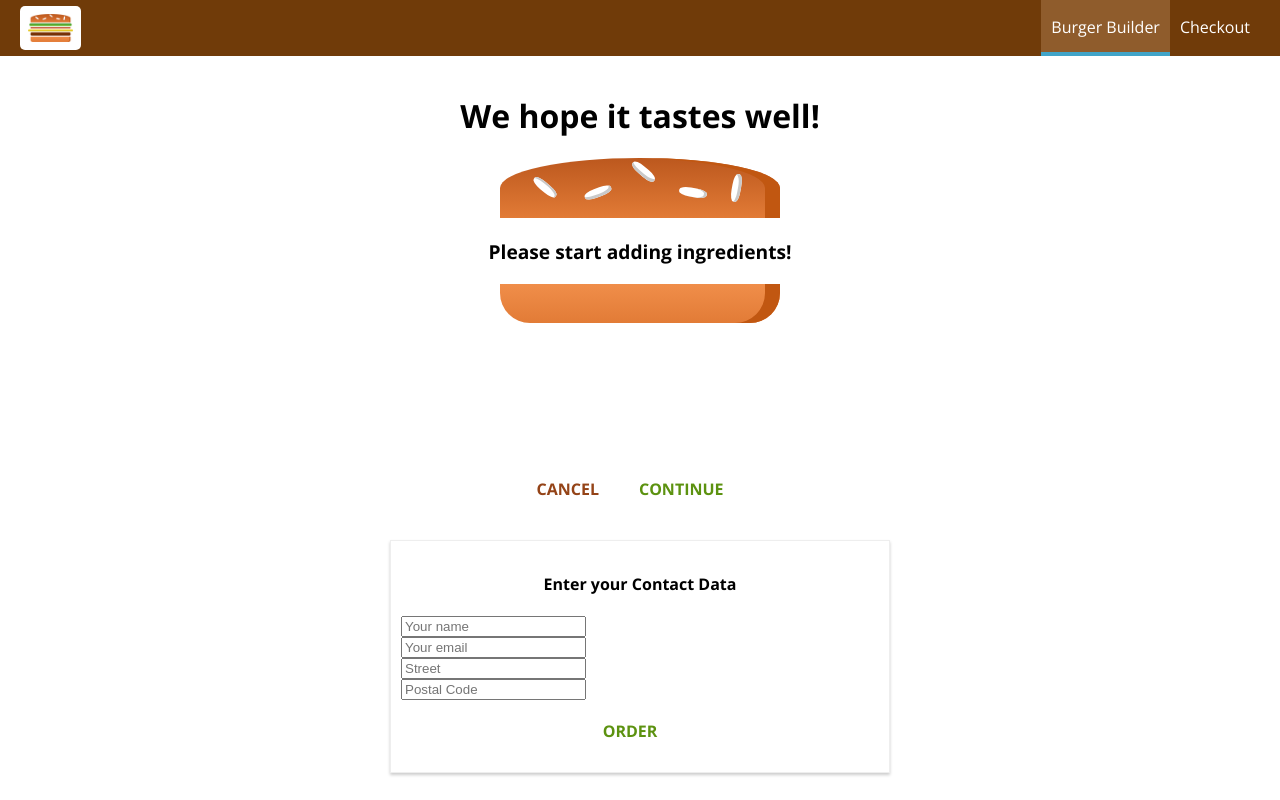
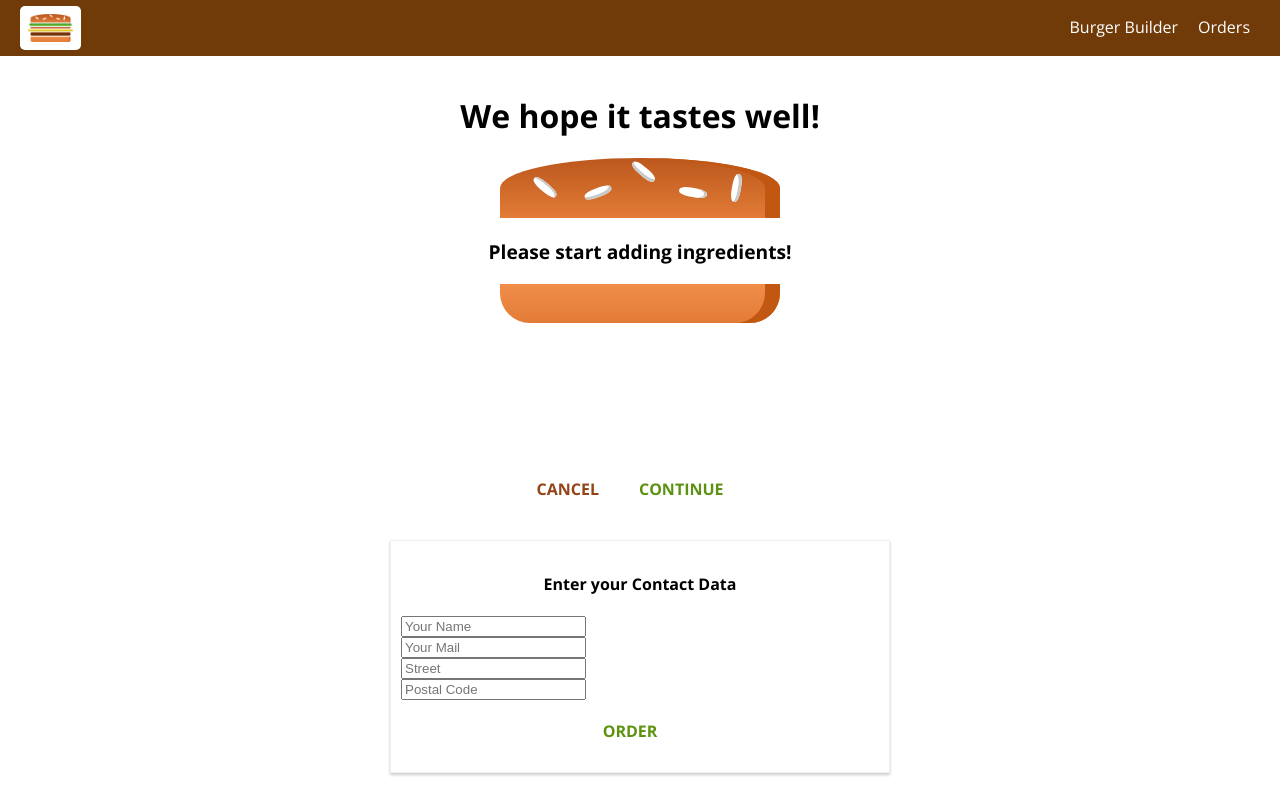
Before and after one commit to Achiraisuru/React-Burger, a React app: page /checkout in a window 1280 px wide. Both pictures are taken after a click on the button "CONTINUE". Built offline with nearby package versions, Linux system fonts and the light colour scheme.

Commit message:
burger routes created

```diff
--- a/src/App.js
+++ b/src/App.js
@@ -1,18 +1,19 @@
-import {Route,Switch} from 'react-router-dom';
 import React, { Component } from 'react';
+import { Route, Switch } from 'react-router-dom';
 import Layout from './hoc/Layout/Layout';
-import BurgerBuilder from './containers/BurgerBuilderfolder/BurgerBuilder';
+import BurgerBuilder from './containers/BurgerBuilder/BurgerBuilder';
 import Checkout from './containers/Checkout/Checkout';
-
+import Orders from './containers/Orders/Orders';
 
 class App extends Component {
-  render() {
+  render () {
     return (
       <div>
         <Layout>
           <Switch>
-          <Route path="/checkout" component={Checkout} />
-          <Route path="/" exact component={BurgerBuilder}/>
+            <Route path="/checkout" component={Checkout} />
+            <Route path="/orders" component={Orders} />
+            <Route path="/" exact component={BurgerBuilder} />
           </Switch>
         </Layout>
       </div>
--- a/src/components/Navigation/NavigationItems/NavigationItem/NavigationItem.js
+++ b/src/components/Navigation/NavigationItems/NavigationItem/NavigationItem.js
@@ -1,14 +1,13 @@
 import React from 'react';
+import {NavLink} from 'react-router-dom';
 import classes from './NavigationItem.css';
 
 
 const navigationItem = (props) => (
     <li className={classes.NavigationItem}>
-        <a
-        href={props.link}
-        className={props.active ? classes.active : null}>
+        <NavLink to={props.link} exact={props.exact} activeClassName={classes.active}>
             {props.children}
-        </a>
+        </NavLink>
         </li>
 );
 
--- a/src/components/Navigation/NavigationItems/NavigationItems.js
+++ b/src/components/Navigation/NavigationItems/NavigationItems.js
@@ -4,8 +4,8 @@
 
 const navigationItems = (props) =>(
     <ul className={classes.NavigationItems}>
-        <NavigationItem link="/" active={true}>Burger Builder</NavigationItem>
-        <NavigationItem link="/">Checkout</NavigationItem>
+        <NavigationItem link="/" exact>Burger Builder</NavigationItem>
+        <NavigationItem link="/orders">Orders</NavigationItem>
     </ul>
 );
 
--- /dev/null
+++ b/src/components/Order/Order.css
@@ -0,0 +1,8 @@
+.Order{
+    width:80%;
+    border:1px solid #eee;
+    box-shadow: 0 2px 3px #ccc;
+    padding:10px ;
+    margin:10px auto;
+    box-sizing: border-box;
+}
--- /dev/null
+++ b/src/components/Order/Order.js
@@ -0,0 +1,37 @@
+import React from 'react';
+
+import classes from './Order.css';
+
+const order = ( props ) => {
+    const ingredients = [];
+
+    for ( let ingredientName in props.ingredients ) {
+        ingredients.push(
+            {
+                name: ingredientName,
+                amount: props.ingredients[ingredientName]
+            }
+        );
+    }
+
+    const ingredientOutput = ingredients.map(ig => {
+        return <span
+            style={{
+                textTransform: 'capitalize',
+                display: 'inline-block',
+                margin: '0 8px',
+                border: '1px solid #ccc',
+                padding: '5px'
+                }}
+            key={ig.name}>{ig.name} ({ig.amount})</span>;
+    });
+
+    return (
+        <div className={classes.Order}>
+            <p>Ingredients: {ingredientOutput}</p>
+            <p>Price: <strong>USD {Number.parseFloat( props.price ).toFixed( 2 )}</strong></p>
+        </div>
+    );
+};
+
+export default order;
--- a/src/containers/BurgerBuilderfolder/BurgerBuilder.js
+++ b/src/containers/BurgerBuilder/BurgerBuilder.js
@@ -104,33 +104,11 @@
     }
 
     purchaseContinueHandler = () =>{
-        // alert('You continue!');
-// this.setState({loading:true});
-//         const order ={
-//             ingredients:this.state.ingredients,
-//             price:this.state.totalPrice,
-//             customer:{
-//                 name:'isuru bandara',
-//                 address:{
-//                     street:'no-125',
-//                     zipcode:'41351',
-//                     country:'germany'
-//                 },
-//                 email:'test@test.com'
-//             },
-//             deliveryMethod:'fastest'
-//         }
-//         axios.post('/orders.json',order)
-//         .then(response => {
-//             this.setState({loading:false,purchasing:false});
-//         })
-//         .catch(err =>{
-//             this.setState({loading:false,purchasing:false});
-//         });
 const queryParams = [];
 for(let i in this.state.ingredients){
     queryParams.push(encodeURIComponent(i) + '=' + encodeURIComponent(this.state.ingredients[i]))
 }
+queryParams.push('price=' + this.state.totalPrice);
 const queryString = queryParams.join('&');
 this.props.history.push({
     pathname:'/checkout',
--- a/src/containers/Checkout/Checkout.js
+++ b/src/containers/Checkout/Checkout.js
@@ -4,22 +4,24 @@
 import ContactData from './ContactData/ContactData';
 class Checkout extends Component{
 state={
-    ingredients:{
-        salad:1,
-        meat:1,
-        cheese:1,
-        bacon:1
-    }
+    ingredients:null,
+    price:0
 }
 
-componentDidMount(){
+componentWillMount(){
     const query = new URLSearchParams(this.props.location.search);
     const ingredients = {};
+    let price =0;
     for (let param of query.entries()){
         //['salad],'1']
-        ingredients[param[0]] =+param[1]
+        if(param[0] === 'price'){
+            price = param[1];
+        }else{
+            ingredients[param[0]] =+param[1];
+        }
+
     }
-    this.setState({ingredients:ingredients});
+    this.setState({ingredients:ingredients,totalPrice:price});
 }
 checkoutCancelledHandler = () => {
     this.props.history.goBack();
@@ -35,7 +37,8 @@
                 <CheckoutSummary ingredients={this.state.ingredients}
                 checkoutCancelled={this.checkoutCancelledHandler}
                 checkoutContinued={this.checkoutContinuedHandler}/>
-            <Route path={this.props.match.path + '/contact-data'} component={ContactData}/>
+            <Route path={this.props.match.path + '/contact-data'}
+             render={(props) => (<ContactData ingredients={this.state.ingredients} price={this.state.totalPrice} {...props}/>)}/>
             </div>
         );
     }
--- a/src/containers/Checkout/ContactData/ContactData.js
+++ b/src/containers/Checkout/ContactData/ContactData.js
@@ -1,35 +1,68 @@
-import React,{Component} from 'react';
+import React, { Component } from 'react';
+
 import Button from '../../../components/UI/Button/Button';
+import Spinner from '../../../components/UI/Spinner/Spinner';
 import classes from './ContactData.css';
+import axios from '../../../axios-orders';
 
 class ContactData extends Component {
-    state={
-        name:'',
-        email:'',
-        address:{
-            street:'',
-            postalCode:''
-        }
+    state = {
+        name: '',
+        email: '',
+        address: {
+            street: '',
+            postalCode: ''
+        },
+        loading: false
     }
 
+    orderHandler = ( event ) => {
+        event.preventDefault();
+        this.setState( { loading: true } );
+        const order = {
+            ingredients: this.props.ingredients,
+            price: this.props.price,
+            customer: {
+                name: 'Max Schwarzmüller',
+                address: {
+                    street: 'Teststreet 1',
+                    zipCode: '41351',
+                    country: 'Germany'
+                },
+                email: 'test@test.com'
+            },
+            deliveryMethod: 'fastest'
+        }
+        axios.post( '/orders.json', order )
+            .then( response => {
+                this.setState( { loading: false } );
+                this.props.history.push('/');
+            } )
+            .catch( error => {
+                this.setState( { loading: false } );
+            } );
+    }
 
-render(){
-    return(
-        <div className={classes.ContactData}>
-            <h4>Enter your Contact Data</h4>
+    render () {
+        let form = (
             <form>
-                <input className={classes.inputs} type="text" name="name" placeholder="Your name"/>
-                <input className={classes.inputs} type="email" name="email" placeholder="Your email"/>
-                <input className={classes.inputs} type="text" name="street" placeholder="Street"/>
-                <input className={classes.inputs} type="text" name="postal" placeholder="Postal Code"/>
-                <Button btnType="Success">ORDER</Button>
+                <input className={classes.inputs} type="text" name="name" placeholder="Your Name" />
+                <input className={classes.inputs} type="email" name="email" placeholder="Your Mail" />
+                <input className={classes.inputs} type="text" name="street" placeholder="Street" />
+                <input className={classes.inputs} type="text" name="postal" placeholder="Postal Code" />
+                <Button btnType="Success" clicked={this.orderHandler}>ORDER</Button>
             </form>
-        </div>
-    );
+        );
+        if ( this.state.loading ) {
+            form = <Spinner />;
+        }
+        return (
+            <div className={classes.ContactData}>
+                <h4>Enter your Contact Data</h4>
+                {form}
+            </div>
+        );
+    }
 }
 
-
-}
-
-
 export default ContactData;
--- /dev/null
+++ b/src/containers/Orders/Orders.js
@@ -0,0 +1,44 @@
+import React, { Component } from 'react';
+
+import Order from '../../components/Order/Order';
+import axios from '../../axios-orders';
+import withErrorHandler from '../../hoc/withErrorHandler/withErrorHandler';
+
+class Orders extends Component {
+    state = {
+        orders: [],
+        loading: true
+    }
+
+    componentDidMount() {
+        axios.get('/orders.json')
+            .then(res => {
+                const fetchedOrders = [];
+                for (let key in res.data) {
+                    fetchedOrders.push({
+                        ...res.data[key],
+                        id: key
+                    });
+                }
+                this.setState({loading: false, orders: fetchedOrders});
+            })
+            .catch(err => {
+                this.setState({loading: false});
+            });
+    }
+
+    render () {
+        return (
+            <div>
+                {this.state.orders.map(order => (
+                    <Order
+                        key={order.id}
+                        ingredients={order.ingredients}
+                        price={order.price} />
+                ))}
+            </div>
+        );
+    }
+}
+
+export default withErrorHandler(Orders, axios);
```
Also changed, not shown: src/hoc/withErrorHandler/withErrorHandler.js (+29 -26 lines).
